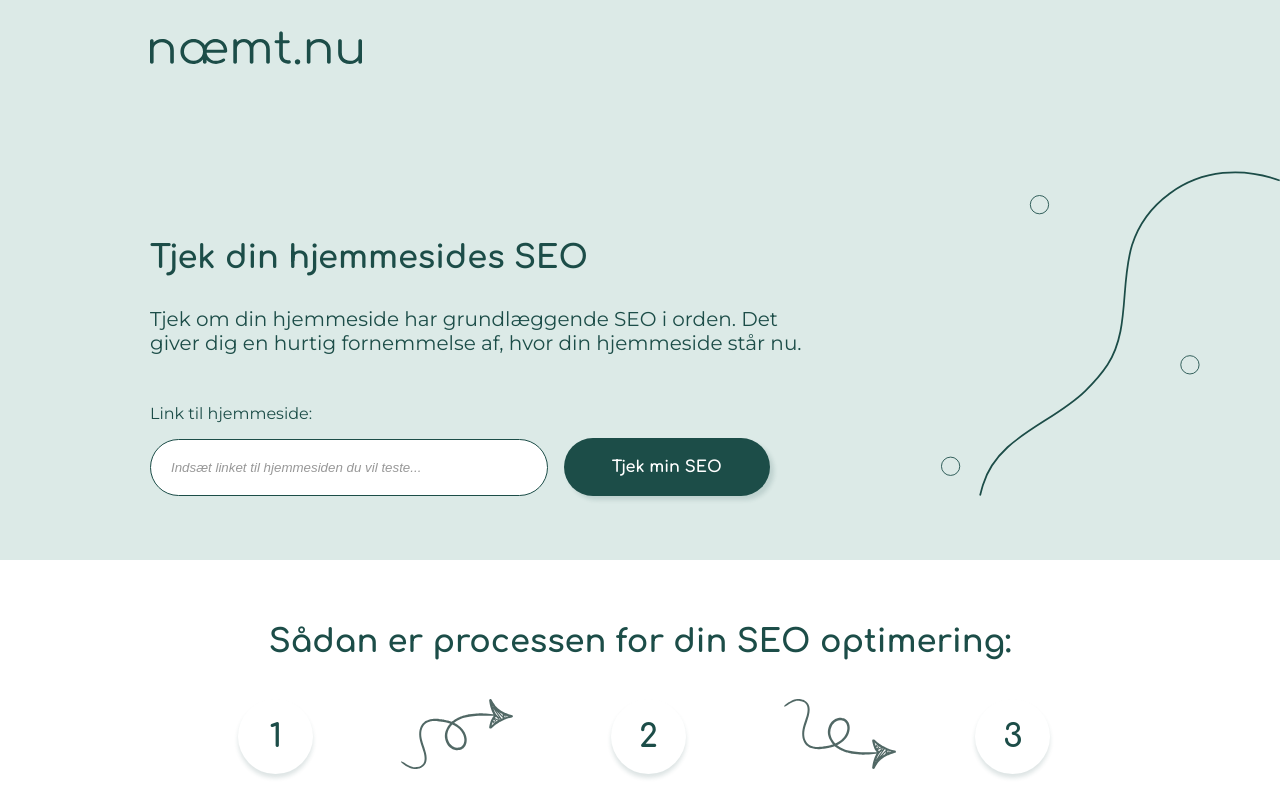
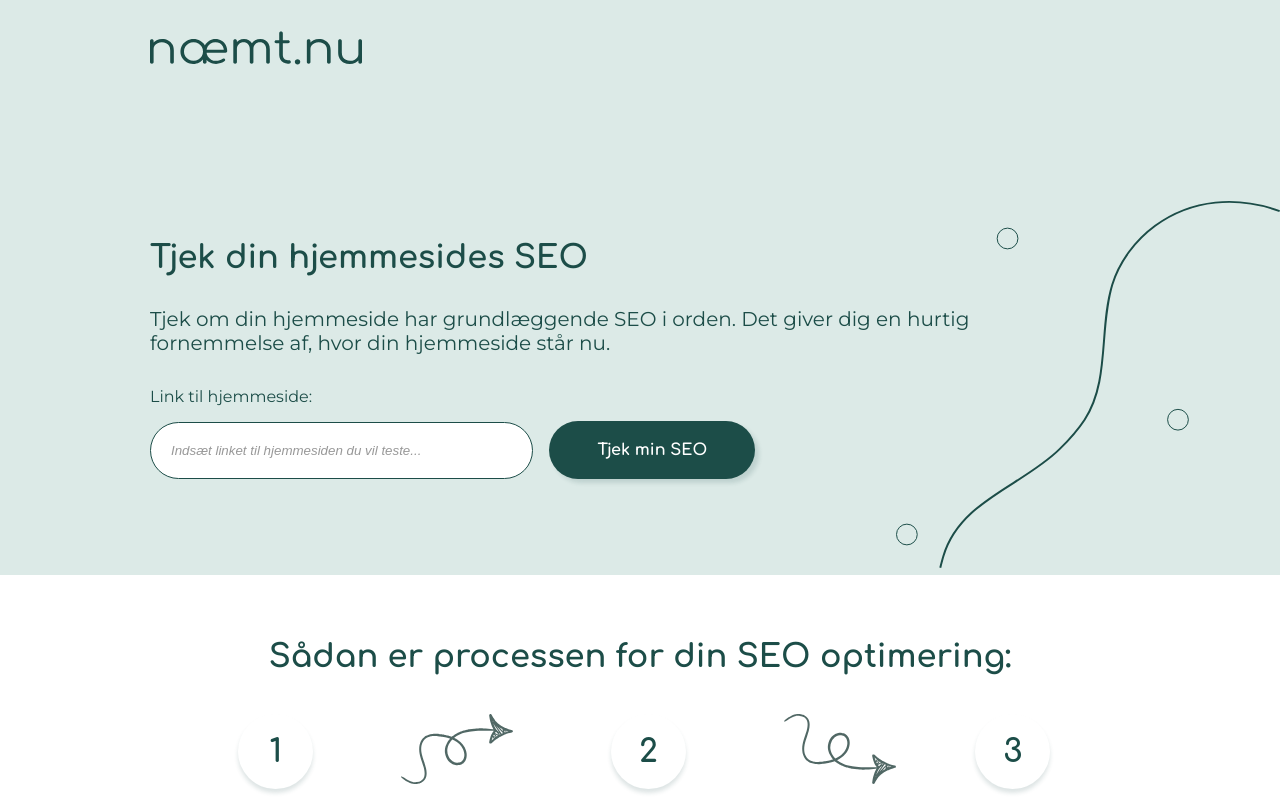
Before and after one commit to SofiePedersen/naemtnu, a Vue app: page / in a window 1280 px wide. Shown: the top 798 px of the page. Built offline with nearby package versions, Linux system fonts and the light colour scheme; no server answers.

Commit message:
Update NEWHeroSection.vue

```diff
--- a/src/components/NEWHeroSection.vue
+++ b/src/components/NEWHeroSection.vue
@@ -96,6 +96,7 @@ const goBack = () => {
 
 main {
   background-color: $color-foam-blue;
+  position: relative;
 }
 
 .section-wrapper,
@@ -196,6 +197,7 @@ main {
   main {
     display: flex;
     padding-left: 9.375rem;
+    padding-right: 9.375rem;
   }
   .section-wrapper,
   .section-wrapper--loader,
@@ -203,11 +205,12 @@ main {
     padding-top: 10rem;
     padding-right: 8rem;
     padding-left: 0rem;
+    padding-bottom: 5rem;
   }
 
   .section-wrapper--bottom {
     .section-wrapper__input {
-      width: 60%;
+      width: 45%;
     }
     .btn__green {
       margin-left: 1rem;
@@ -218,6 +221,9 @@ main {
   .herosection__picture {
     display: block;
     width: 30%;
+    position: absolute;
+    bottom: 0;
+    right: 0;
   }
 }
 </style>
```
